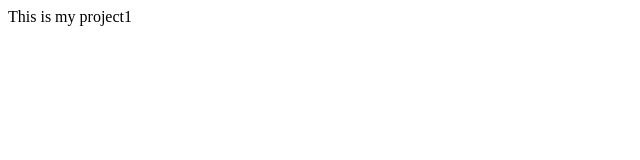
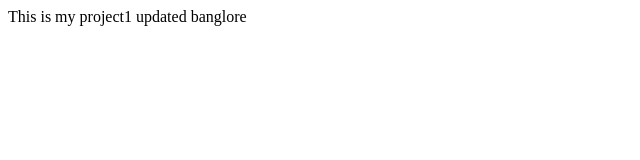
Before and after one commit to Estherani/hyd-repo, a plain HTML site: page index.html in a window 1280 px wide. Shown: the whole page, without its empty margins (0-640 px from the left). Drawn offline with Linux system fonts and the light colour scheme.

Commit message:
banglore

```diff
--- a/index.html
+++ b/index.html
@@ -7,5 +7,6 @@
 </head>
 <body>
     This is my project1
+    updated banglore
 </body>
 </html>
```
